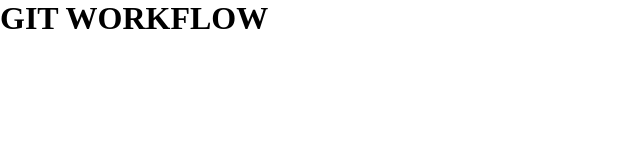
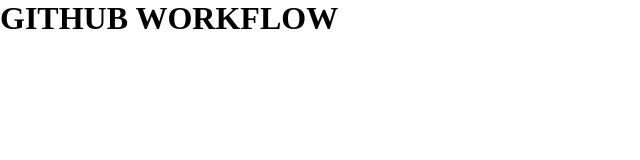
Before and after one commit to elberdaoui/github-workshop, a plain HTML site: page index.html in a window 1280 px wide. Shown: the whole page, without its empty margins (0-640 px from the left). Drawn offline with Linux system fonts and the light colour scheme.

Commit message:
p etape 5

```diff
--- a/index.html
+++ b/index.html
@@ -10,7 +10,7 @@
 
 <body>
 
-    <h1 class="some-heading">GIT WORKFLOW</h1>
+    <h1 class="some-heading">GITHUB WORKFLOW</h1>
 
 </body>
 
```
